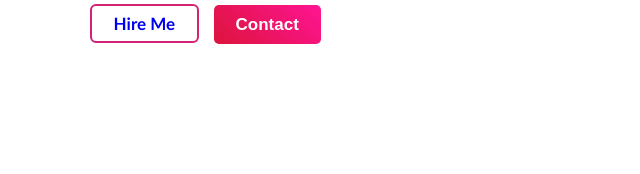
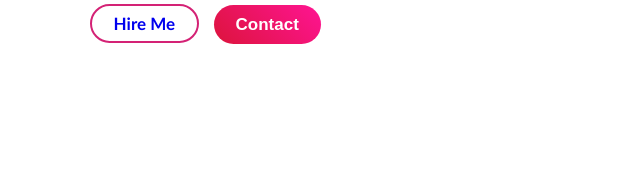
Before and after one commit to promithdhar/assignment, a plain HTML site: page index.html in a window 1280 px wide. Shown: the part 463-637 px from the top of the page, 0-640 px from the left. Drawn offline with Linux system fonts and the light colour scheme.

Commit message:
little change

```diff
--- a/makeup.css
+++ b/makeup.css
@@ -48,7 +48,7 @@ section{
     border: 2px solid rgb(212, 34, 117);
     padding: 7px 22px;
     background-color: transparent;
-    border-radius: 6px;
+    border-radius: 25px;
     font-weight: bold;
     font-family: Calibri;
     font-size: 17px;
@@ -57,7 +57,7 @@ section{
     margin: 0px 0px 0px 5px;
     text-decoration: none;
     background-image: linear-gradient(45deg,Crimson,DeepPink);
-    border-radius: 5px;
+    border-radius: 25px;
     padding: 10px 22px;
     color: white;
     font-size: 17px;
```
